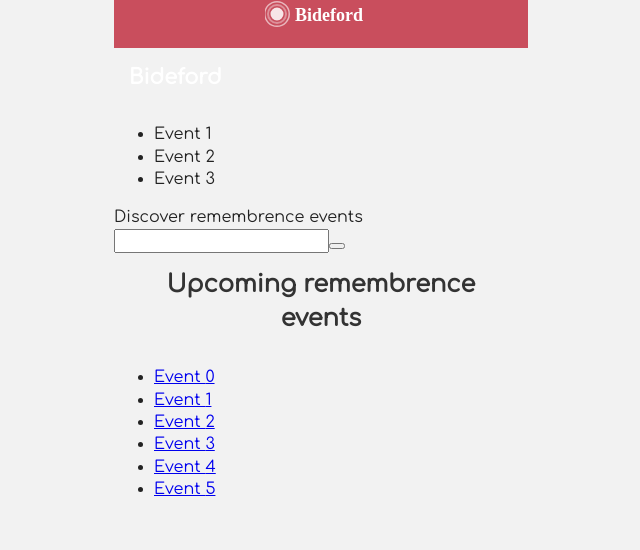
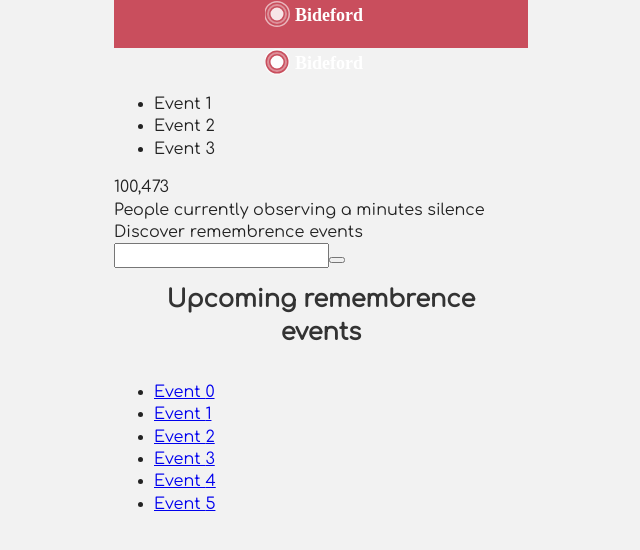
Before and after one commit to chrisharrison/bideford-frontend, a React (Create React App) app in the folder app/: page / in a window 1280 px wide. Shown: the top 550 px of the page, without its empty margins (319-959 px from the left). Built offline with nearby package versions, Linux system fonts and the light colour scheme.

Commit message:
branding tweak

```diff
--- a/app/src/Home/index.js
+++ b/app/src/Home/index.js
@@ -5,8 +5,8 @@ class Home extends Component {
   render() {
     return (
       <div>
-        <div id="header">
-          <h1>Bideford</h1>
+        <div id="header" class="o-header">
+          <img src="/img/logo.svg" class="o-branding__logo" />
         </div>
 
         <div className="header-links">
@@ -15,6 +15,8 @@ class Home extends Component {
             <li>Event 2</li>
             <li>Event 3</li>
           </ul>
+          <div>100,473</div>
+          <div>People currently observing a minutes silence</div>
         </div>
 
         <div className="content">
```
